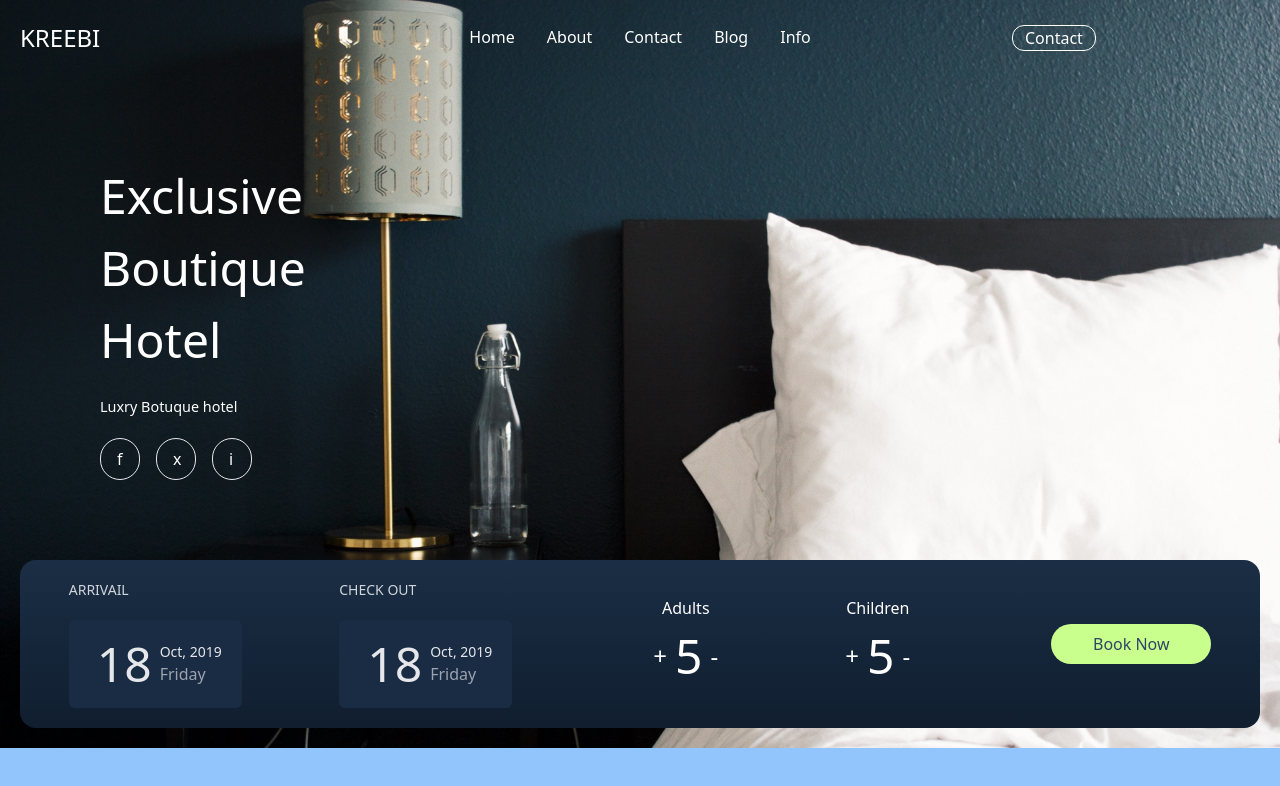
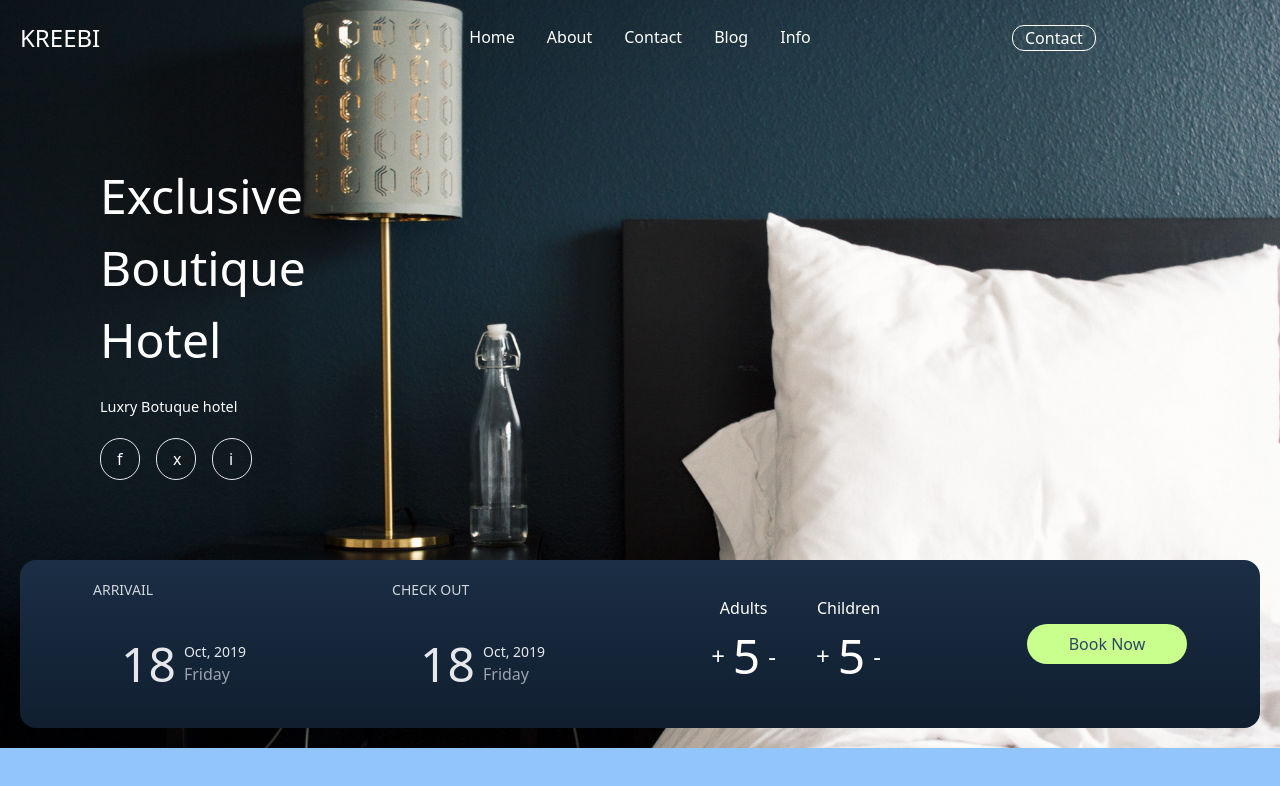
Before and after one commit to im-bipo/kreebi-hotel, a React (Vite) app: page / in a window 1280 px wide. Shown: the top 786 px of the page. Built offline with nearby package versions, Linux system fonts and the light colour scheme.

Commit message:
Booking style fix

```diff
--- a/src/Components/Feature/DateBooking.jsx
+++ b/src/Components/Feature/DateBooking.jsx
@@ -1,10 +1,11 @@
 import React from 'react'
 const DateBooking = () => {
     return (
-        <div className='flex flex-wrap mt-20 sm:mx-10 bg-gradient-to-b from-primaryDark to-[#101E2F] rounded-2xl sm: md:mx-0'>
-            <div className='md:m-auto p-5 sm:w-1/2 lg:w-fit'>
+        <div className='flex justify-center md:justify-end lg:block'>
+            <div className='flex max-w-[26rem] flex-wrap mt-20 bg-gradient-to-b from-primaryDark to-[#101E2F] rounded-2xl lg:max-w-none '>
+                <div className='md:m-auto pl-5 py-5 sm:w-1/2 lg:w-fit'>
                     <h3 className='uppercase text-gray-300 text-sm mb-5'>Arrivail</h3>
-                <div className='flex items-center  text-gray-200 bg-[#1a2c43] p-5 rounded-md cursor-pointer hover:bg-opacity-60 active:bg-opacity-80'>
+                    <div className='flex items-center  text-gray-200 p-5 rounded-md cursor-pointer hover:bg-[#1a2c43] active:bg-[#1a2c43]'>
                         <h6 className=' w-fit text-5xl mx-2'>18</h6>
                         <div className='flex flex-col'>
                             <p className='w-fit text-sm'>Oct, 2019</p>
@@ -14,7 +15,7 @@ const DateBooking = () => {
                 </div>
                 <div className='md:m-auto p-5 sm:w-1/2 lg:w-fit'>
                     <h3 className='uppercase text-gray-300 text-sm mb-5'>Check Out</h3>
-                <div className='flex items-center  text-gray-200 bg-[#1a2c43] p-5 rounded-md cursor-pointer  hover:bg-primaryDark hover:bg-opacity-60 active:bg-opacity-80'>
+                    <div className='flex items-center  text-gray-200 p-5 rounded-md cursor-pointer hover:bg-[#1a2c43] active:bg-[#1a2c43]'>
                         <h6 className=' w-fit text-5xl mx-2'>18</h6>
                         <div className='flex flex-col'>
                             <p className='w-fit text-sm'>Oct, 2019</p>
@@ -22,8 +23,8 @@ const DateBooking = () => {
                         </div>
                     </div>
                 </div>
-            <div className=' w-[200%] max-w-sm flex m-auto md:w-1/2'>
-                <div className='w-1/2  p-5 text-center '>
+                <div className=' max-w-sm flex m-auto'>
+                    <div className='w-fit  py-5 text-center '>
                         <h6>Adults</h6>
                         <div className='flex justify-center items-center p-5 space-x-2 text-2xl'>
                             <button>+</button>
@@ -31,7 +32,7 @@ const DateBooking = () => {
                             <button>-</button>
                         </div>
                     </div>
-                <div className='w-1/2  p-5 text-center'>
+                    <div className='w-fit  py-5 text-center'>
                         <h6>Children</h6>
                         <div className='flex justify-center items-center p-5 space-x-2 text-2xl'>
                             <button>+</button>
@@ -47,6 +48,7 @@ const DateBooking = () => {
                 </div>
 
             </div>
+        </div>
     )
 }
 
```
Lines whose indentation alone changed are shown as unchanged.
